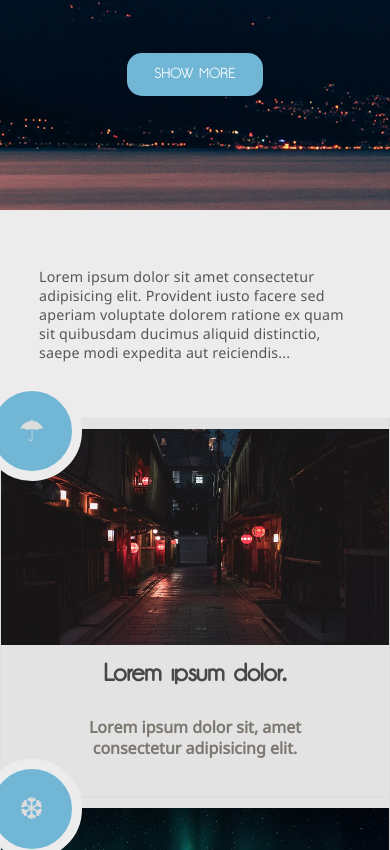
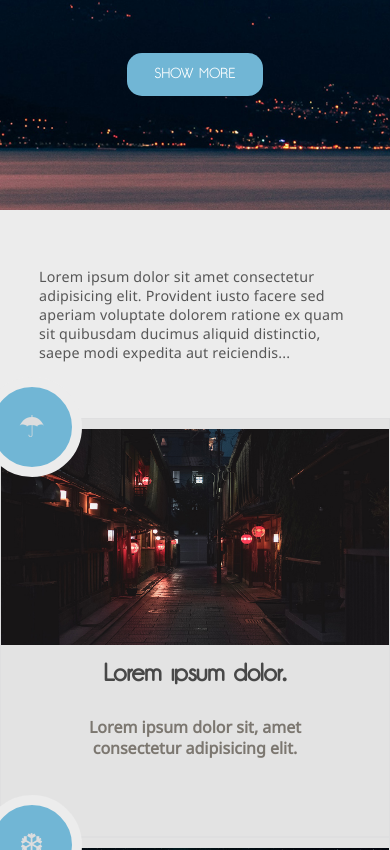
Before and after one commit to sgoc0037/blog-page, a plain HTML site: page index.html in a window 390 px wide. Shown: the part 250-1100 px from the top of the page. Drawn offline with Linux system fonts and the light colour scheme.

Commit message:
Update style.css

```diff
--- a/css/style.css
+++ b/css/style.css
@@ -163,6 +163,12 @@ main .opening-layer .cutaway:nth-child(2) div::before {
 }
 main .opening-layer .cutaway:last-child div::before {
   content: "☺";
+}
+@media screen and (max-width: 768px) {
+  main .opening-layer .cutaway {
+    width: 45%;
+    padding-bottom: 40px;
+  }
 }
 @media screen and (max-width: 600px) {
   main .opening-layer .cutaway {
```
